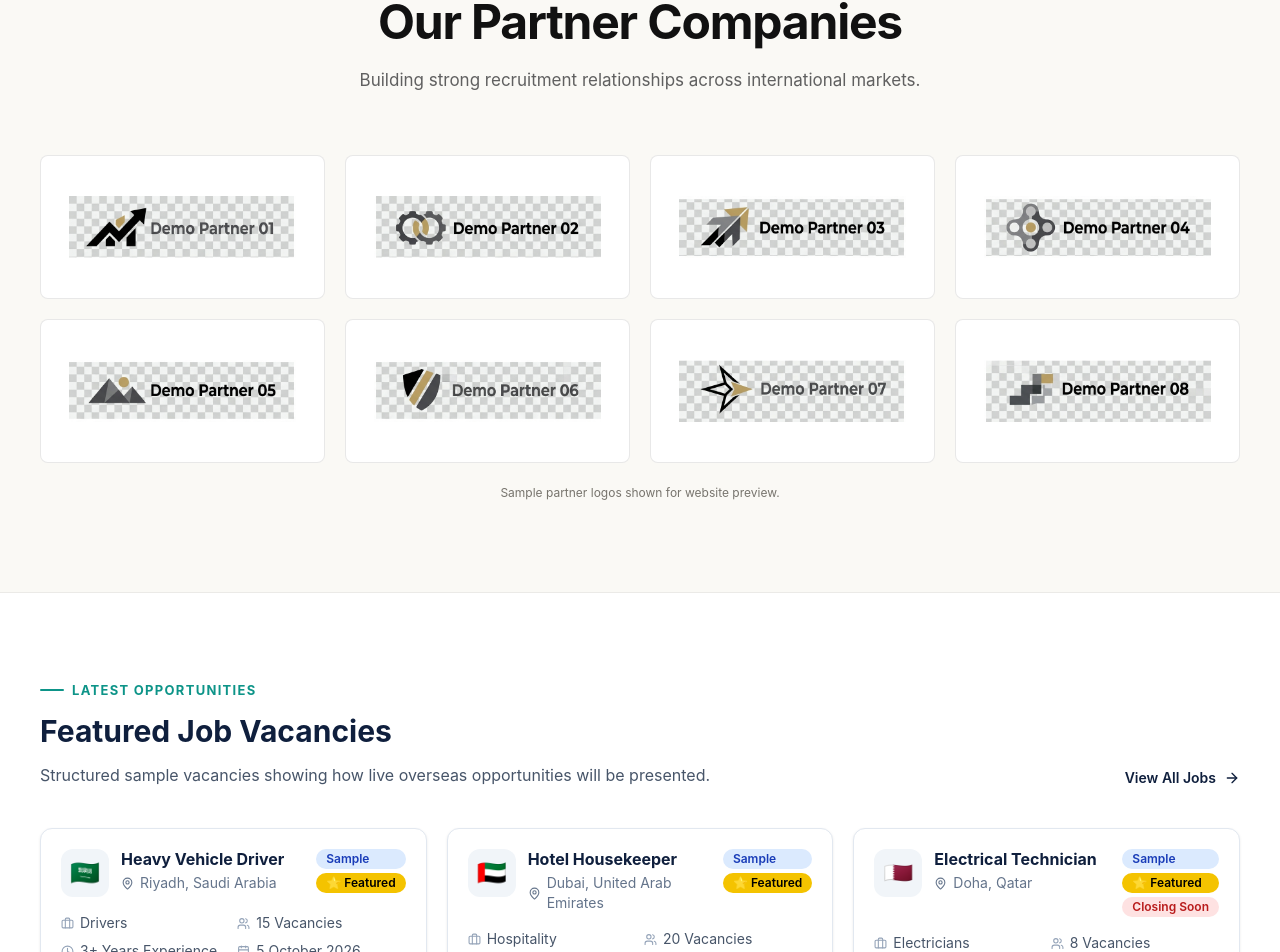
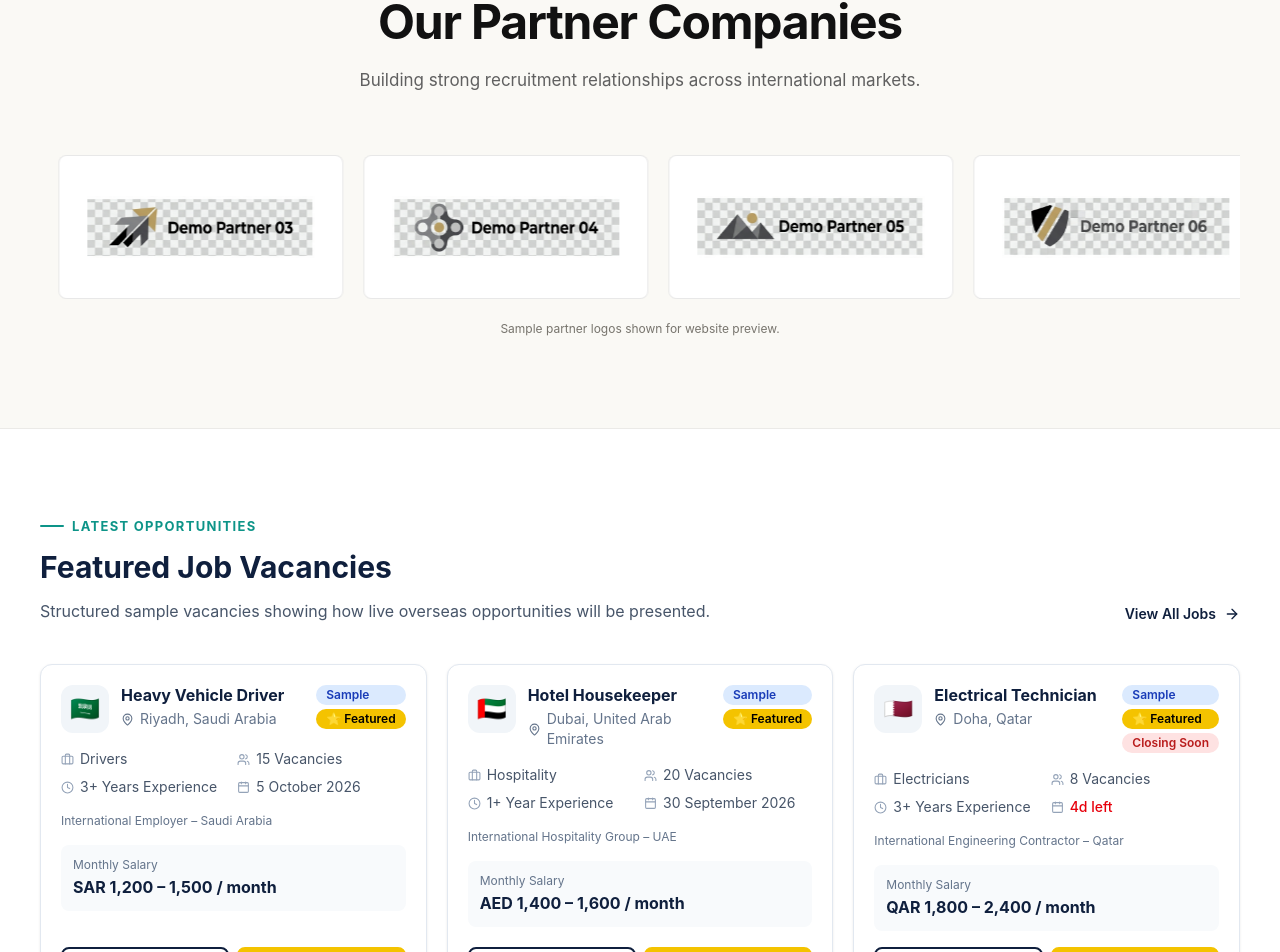
Before and after one commit to dananjarukshan/a1-agency-website, a Next.js app: page / in a window 1280 px wide. Shown: the part 1417-2369 px from the top of the page. Built offline with nearby package versions, Linux system fonts and the light colour scheme; no server answers.

Commit message:
Animate Partner Companies logo marquee

```diff
--- a/src/components/home/PartnerCompanies.module.css
+++ b/src/components/home/PartnerCompanies.module.css
@@ -50,15 +50,33 @@
   line-height: 1.75;
 }
 
+.logoViewport {
+  --logo-gap: 0.75rem;
+
+  container-type: inline-size;
+  margin-top: clamp(2.25rem, 5vw, 3.75rem);
+  overflow: hidden;
+}
+
 .logoTrack {
-  display: grid;
-  grid-template-columns: repeat(2, minmax(0, 1fr));
-  gap: 0.75rem;
-  margin-top: clamp(2.25rem, 5vw, 3.75rem);
+  display: flex;
+  width: max-content;
+  animation: partner-marquee var(--marquee-duration, 32s) linear infinite;
+  will-change: transform;
+}
+
+.logoGroup {
+  display: flex;
+  flex: none;
+  gap: var(--logo-gap);
+  margin: 0;
+  padding: 0 var(--logo-gap) 0 0;
+  list-style: none;
 }
 
 .logoItem {
   display: flex;
+  flex: 0 0 calc((100cqi - var(--logo-gap)) / 2);
   align-items: center;
   justify-content: center;
   min-width: 0;
@@ -77,6 +95,16 @@
   object-fit: contain;
 }
 
+@keyframes partner-marquee {
+  from {
+    transform: translate3d(0, 0, 0);
+  }
+
+  to {
+    transform: translate3d(-50%, 0, 0);
+  }
+}
+
 .demoNote {
   margin: 1.25rem 0 0;
   color: #77746d;
@@ -86,24 +114,26 @@
 }
 
 @media (min-width: 768px) {
-  .logoTrack {
-    grid-template-columns: repeat(3, minmax(0, 1fr));
-    gap: 1rem;
+  .logoViewport {
+    --logo-gap: 1rem;
   }
 
   .logoItem {
+    flex-basis: calc((100cqi - var(--logo-gap) - var(--logo-gap)) / 3);
     height: 8.5rem;
     padding: 1.5rem;
   }
 }
 
 @media (min-width: 1024px) {
-  .logoTrack {
-    grid-template-columns: repeat(4, minmax(0, 1fr));
-    gap: 1.25rem;
+  .logoViewport {
+    --logo-gap: 1.25rem;
   }
 
   .logoItem {
+    flex-basis: calc(
+      (100cqi - var(--logo-gap) - var(--logo-gap) - var(--logo-gap)) / 4
+    );
     height: 9rem;
     padding: 1.75rem;
   }
@@ -112,3 +142,38 @@
     max-height: 4.5rem;
   }
 }
+
+@media (prefers-reduced-motion: reduce) {
+  .logoViewport {
+    overflow: visible;
+  }
+
+  .logoTrack {
+    display: block;
+    width: 100%;
+    animation: none;
+    will-change: auto;
+  }
+
+  .logoGroup {
+    display: grid;
+    grid-template-columns: repeat(2, minmax(0, 1fr));
+    padding-right: 0;
+  }
+
+  .logoGroup[aria-hidden="true"] {
+    display: none;
+  }
+}
+
+@media (min-width: 768px) and (prefers-reduced-motion: reduce) {
+  .logoGroup {
+    grid-template-columns: repeat(3, minmax(0, 1fr));
+  }
+}
+
+@media (min-width: 1024px) and (prefers-reduced-motion: reduce) {
+  .logoGroup {
+    grid-template-columns: repeat(4, minmax(0, 1fr));
+  }
+}
--- a/src/components/home/PartnerCompanies.tsx
+++ b/src/components/home/PartnerCompanies.tsx
@@ -1,9 +1,13 @@
+import type { CSSProperties } from "react";
 import Image from "next/image";
 import { partners } from "@/config/partners";
 import styles from "./PartnerCompanies.module.css";
 
 export default function PartnerCompanies() {
   const hasDemoPartners = partners.some((partner) => partner.isDemo);
+  const marqueeStyle = {
+    "--marquee-duration": `${Math.max(28, partners.length * 4)}s`,
+  } as CSSProperties;
 
   return (
     <section className={styles.section} aria-labelledby="partner-companies-heading">
@@ -18,9 +22,11 @@ export default function PartnerCompanies() {
           </p>
         </header>
 
+        <div className={styles.logoViewport} style={marqueeStyle}>
           <div className={styles.logoTrack}>
+            <ul className={styles.logoGroup} aria-label="Partner companies">
               {partners.map((partner) => (
-            <div key={partner.id} className={styles.logoItem}>
+                <li key={partner.id} className={styles.logoItem}>
                   <Image
                     className={styles.logo}
                     src={partner.logo}
@@ -29,8 +35,25 @@ export default function PartnerCompanies() {
                     height={192}
                     sizes="(max-width: 767px) 42vw, (max-width: 1023px) 27vw, 19vw"
                   />
+                </li>
+              ))}
+            </ul>
+
+            <ul className={styles.logoGroup} aria-hidden="true">
+              {partners.map((partner) => (
+                <li key={partner.id} className={styles.logoItem}>
+                  <Image
+                    className={styles.logo}
+                    src={partner.logo}
+                    alt=""
+                    width={704}
+                    height={192}
+                    sizes="(max-width: 767px) 42vw, (max-width: 1023px) 27vw, 19vw"
+                  />
+                </li>
+              ))}
+            </ul>
           </div>
-          ))}
         </div>
 
         {hasDemoPartners && (
```
Lines whose indentation alone changed are shown as unchanged.
